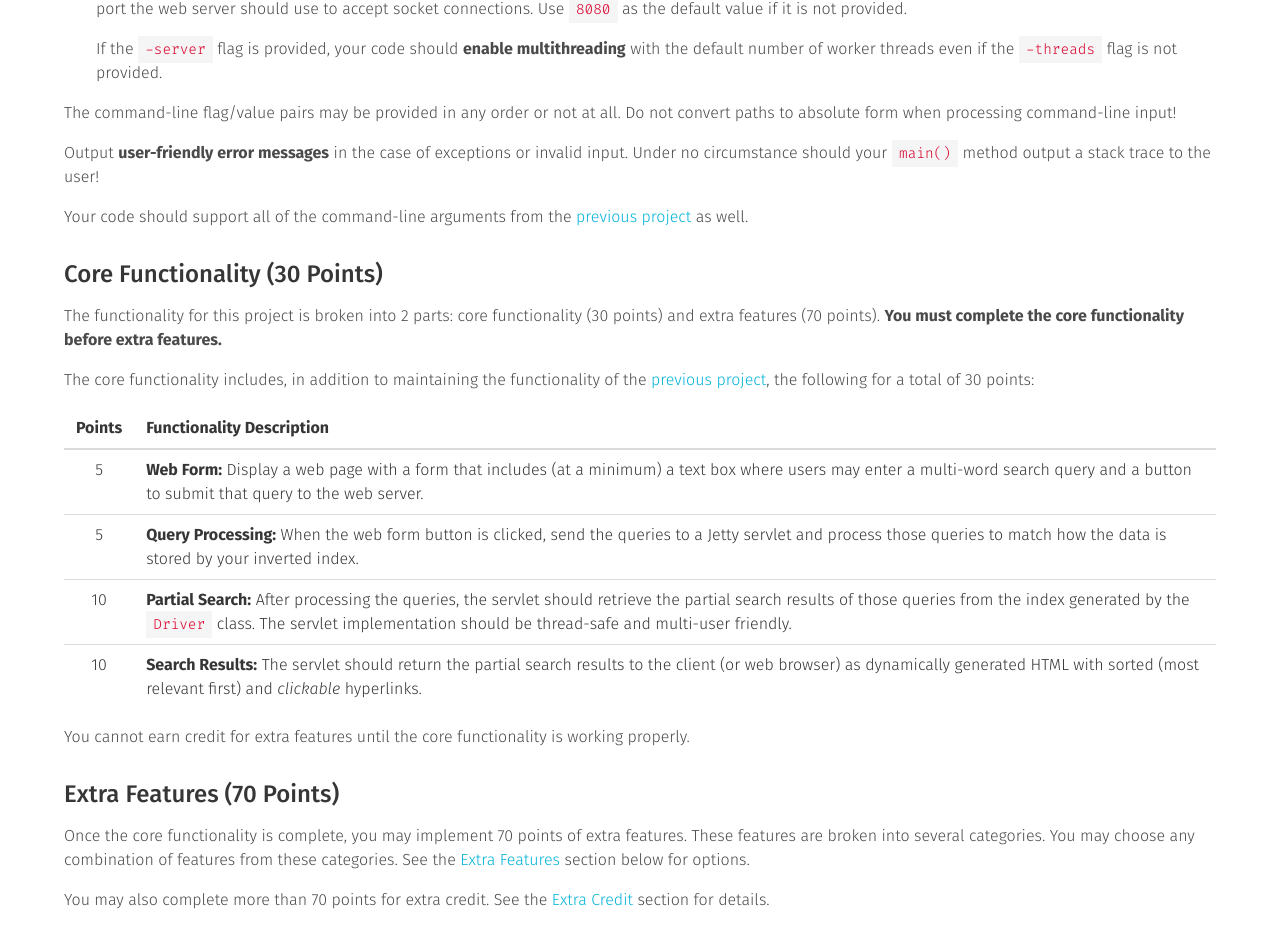
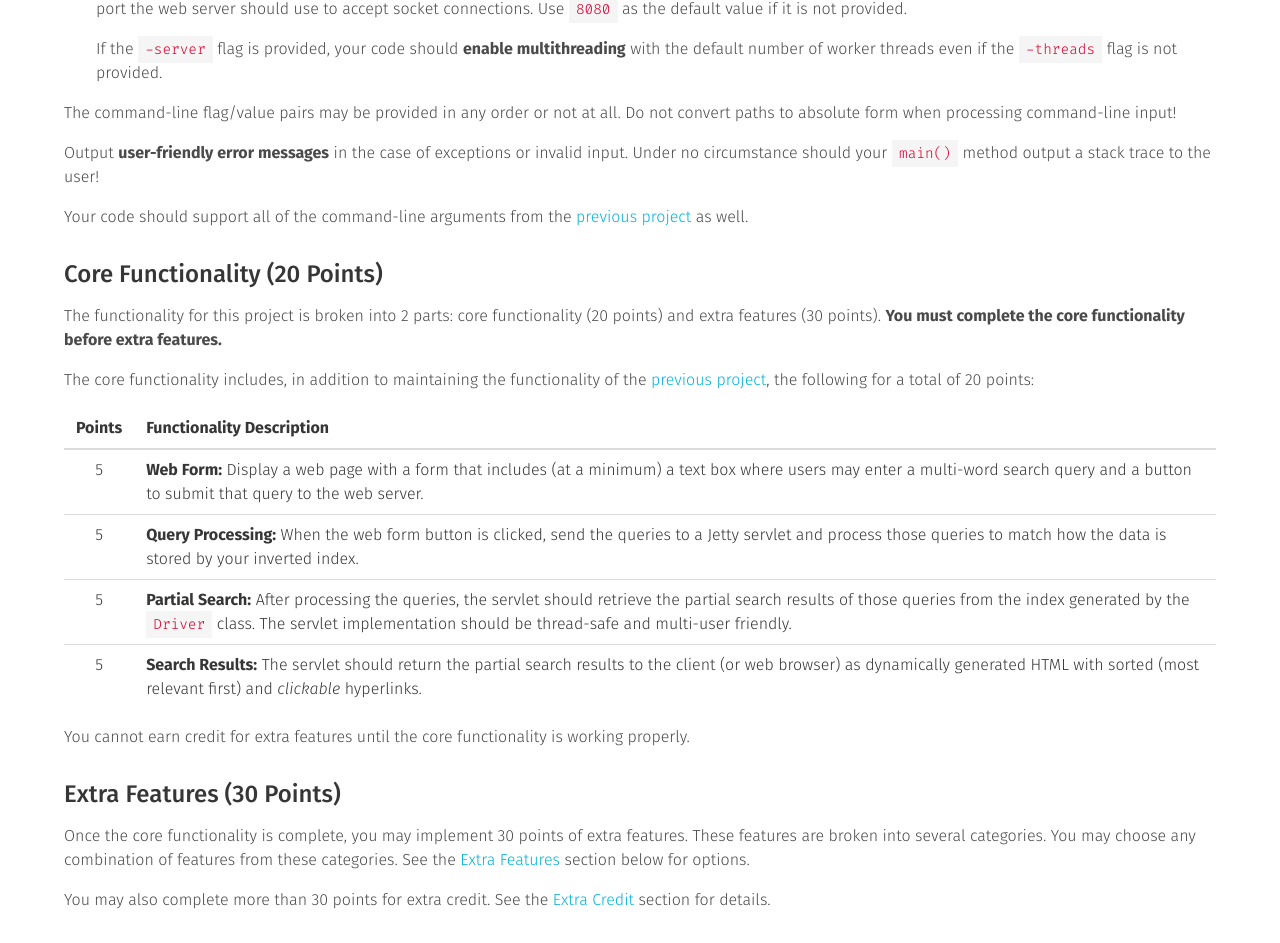
Before and after one commit to usf-cs272-fall2022/usf-cs272-fall2022.github.io, a Jekyll site: the page built from _projects/project-4b.md, in a window 1280 px wide and 1400 px high, scrolled down 900 px. Shown: the top 943 px of the window. Built offline with Jekyll 4.4.1, drawn with Linux system fonts in a browser that asks for light colours; comment, search, counter and statistics services are not loaded.

Commit message:
Updated points

```diff
--- a/_data/projects.yml
+++ b/_data/projects.yml
@@ -142,5 +142,5 @@ project4_review:
   link: '/guides/projects/project-4b.html'
   date: 2022-12-12
   icon: 'review'
-  points: 100
+  points: 50
   canvas: 'https://usfca.instructure.com/courses/1608197/assignments/7223916'
--- a/_projects/project-4b.md
+++ b/_projects/project-4b.md
@@ -57,27 +57,27 @@ Output **user-friendly error messages** in the case of exceptions or invalid inp
 
 Your code should support all of the command-line arguments from the [previous project](project-4a.html) as well.
 
-### Core Functionality (30 Points)
+### Core Functionality (20 Points)
 
-The functionality for this project is broken into 2 parts: core functionality (30 points) and extra features (70 points). **You must complete the core functionality before extra features.**
+The functionality for this project is broken into 2 parts: core functionality (20 points) and extra features (30 points). **You must complete the core functionality before extra features.**
 
-The core functionality includes, in addition to maintaining the functionality of the [previous project](project-4a.html), the following  for a total of 30 points:
+The core functionality includes, in addition to maintaining the functionality of the [previous project](project-4a.html), the following for a total of 20 points:
 
 | Points | Functionality Description |
 |:------:|:--------------------------|
 | 5 | **Web Form:** Display a web page with a form that includes (at a minimum) a text box where users may enter a multi-word search query and a button to submit that query to the web server. |
 | 5 | **Query Processing:** When the web form button is clicked, send the queries to a Jetty servlet and process those queries to match how the data is stored by your inverted index. |
-| 10 | **Partial Search:** After processing the queries, the servlet should retrieve the partial search results of those queries from the index generated by the `Driver` class. The servlet implementation should be thread-safe and multi-user friendly. |
-| 10 | **Search Results:** The servlet should return the partial search results to the client (or web browser) as dynamically generated HTML with sorted (most relevant first) and *clickable* hyperlinks. |
+| 5 | **Partial Search:** After processing the queries, the servlet should retrieve the partial search results of those queries from the index generated by the `Driver` class. The servlet implementation should be thread-safe and multi-user friendly. |
+| 5 | **Search Results:** The servlet should return the partial search results to the client (or web browser) as dynamically generated HTML with sorted (most relevant first) and *clickable* hyperlinks. |
 {: .table .is-hoverable }
 
 You cannot earn credit for extra features until the core functionality is working properly.
 
-### Extra Features (70 Points)
+### Extra Features (30 Points)
 
-Once the core functionality is complete, you may implement 70 points of extra features. These features are broken into several categories. You may choose any combination of features from these categories. See the [Extra Features](#extra-features) section below for options.
+Once the core functionality is complete, you may implement 30 points of extra features. These features are broken into several categories. You may choose any combination of features from these categories. See the [Extra Features](#extra-features) section below for options.
 
-You may also complete more than 70 points for extra credit. See the [Extra Credit](#extra-credit) section for details.
+You may also complete more than 30 points for extra credit. See the [Extra Credit](#extra-credit) section for details.
 
 ### Output Requirements
 
```
